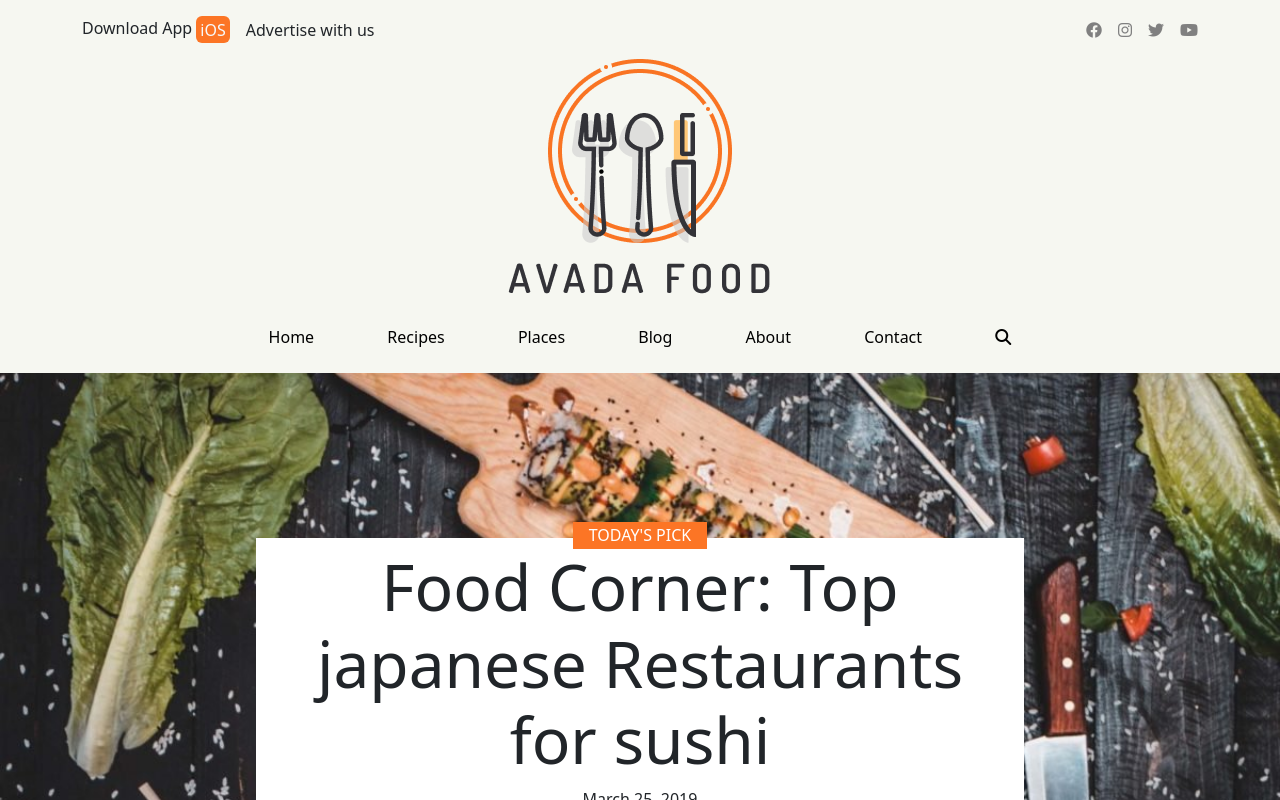
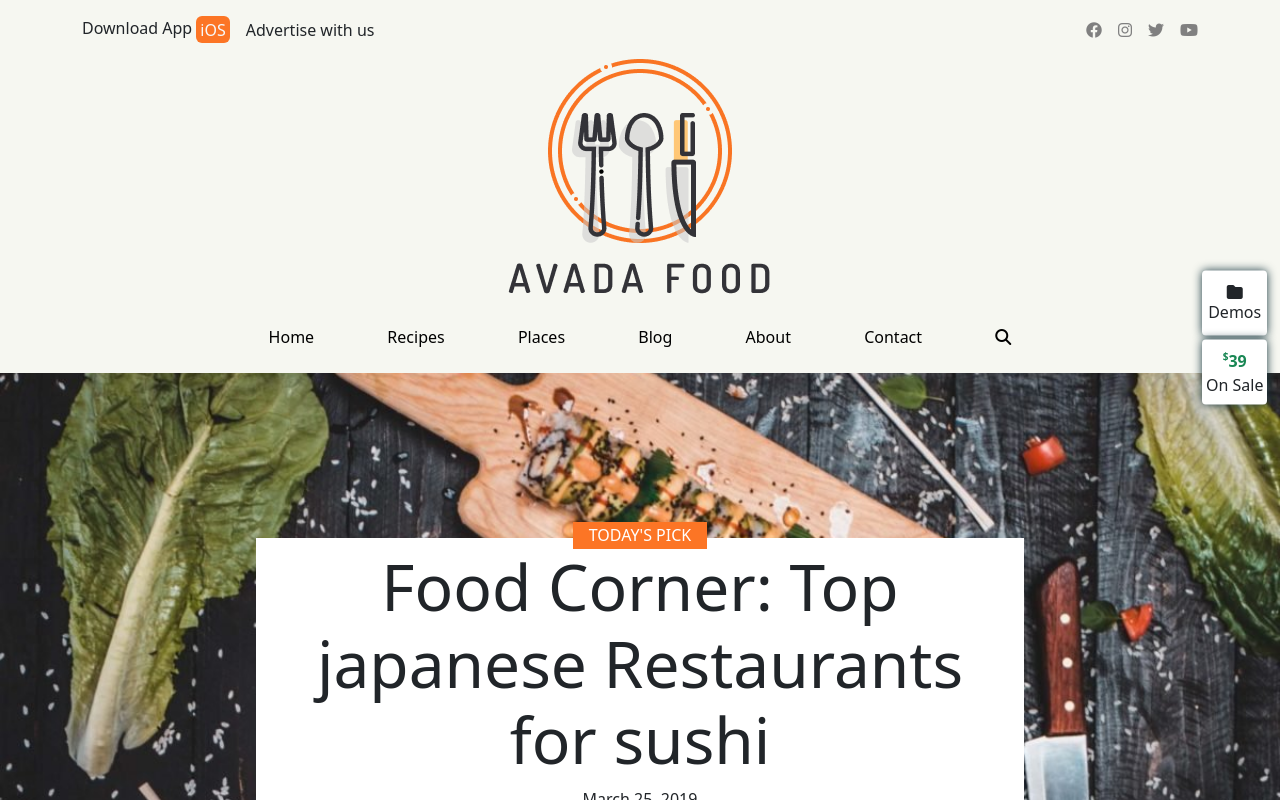
Before and after one commit to robertonesta/proj-html-vuejs, a Vue app: page / in a window 1280 px wide. Shown: the top 800 px of the page. Built offline with nearby package versions, Linux system fonts and the light colour scheme.

Commit message:
markup complete

```diff
--- a/src/components/jumboTron.vue
+++ b/src/components/jumboTron.vue
@@ -1,5 +1,12 @@
 <template>
-    <div class="jumbo_bg">
+    <div class="jumbo_bg position-relative">
+        <div class="little_cards position-absolute">
+            <div class="d-flex flex-column justify-content-center align-items-center bg-white rounded-1"><i class="fa-solid fa-folder"></i> Demos</div>
+            <div class="d-flex flex-column justify-content-center align-items-center bg-white rounded-1">
+                <p class="m-0 text-success fw-bold"><span>$</span>39</p>
+                <p class="m-0">On Sale</p>
+            </div>
+        </div>
         <div class="jumbo_text d-flex flex-column align-items-center text-center">
             <div class="jumbo_pin text-uppercase py-1">
                 <h6>Today's Pick</h6>
@@ -24,18 +31,35 @@ export default {
 
 <style lang="scss" scoped>
 .jumbo_bg{
+    z-index: -1;
     justify-content: center;
     display: flex;
     background-image: url(../assets/img/single-post-img3-1200x790.jpg);
     background-size: cover;
     background-position: center;
     height: 650px;
+    .little_cards{
+        top: 0;
+        right: 1%;
+        transform: translate(0, -75%);
+        div{
+            width: 65px;
+            aspect-ratio: 1/1;
+            box-shadow: 0 0 10px 0 rgb(22, 53, 63);
+            margin: 0.25rem 0;
+            span{
+                font-size: 10px;
+                vertical-align: super;
 
+            }
+        }
+    }
     .jumbo_text{
         padding: 2rem;
         background-color: white;
         width: 60%;
         margin: auto;
+
         .jumbo_pin{
             padding: 0 1rem;
             margin-top: -3rem;
```
